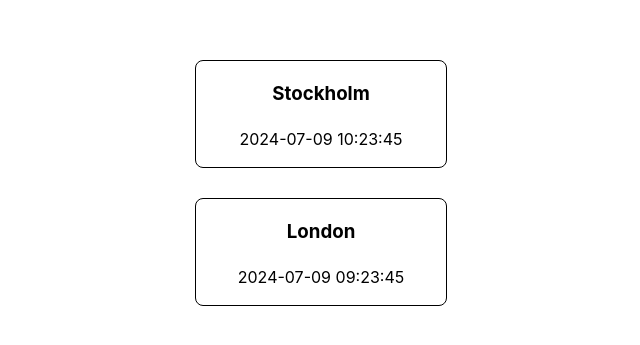
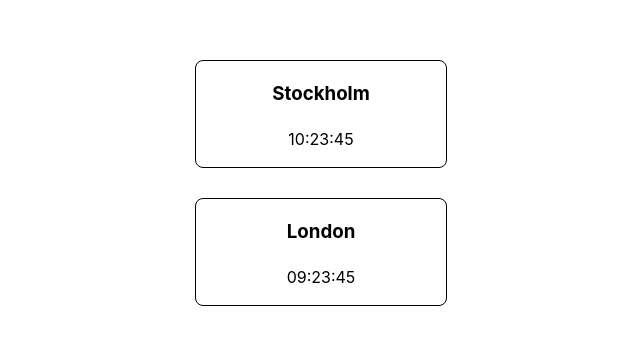
Before and after one commit to r0binsahin/robins-world-clocks, a React (Vite) app: page / in a window 1280 px wide. Shown: the part 257-602 px from the top of the page, without its empty margins (319-959 px from the left). Built offline with nearby package versions, Linux system fonts and the light colour scheme.

Commit message:
local time type fixed

```diff
--- a/src/components/clock/Clock.tsx
+++ b/src/components/clock/Clock.tsx
@@ -7,7 +7,7 @@ interface ClockProps {
 }
 
 export const Clock = ({ clock }: ClockProps) => {
-  const initialTime = new Date().toLocaleString('sv', {
+  const initialTime = new Date().toLocaleTimeString('sv-SE', {
     timeZone: clock.timezone,
   });
 
@@ -15,7 +15,9 @@ export const Clock = ({ clock }: ClockProps) => {
 
   useEffect(() => {
     setInterval(() => {
-      setTime(new Date().toLocaleString('sv', { timeZone: clock.timezone }));
+      setTime(
+        new Date().toLocaleTimeString('sv-SE', { timeZone: clock.timezone })
+      );
     }, 1000);
   }, []);
 
```
